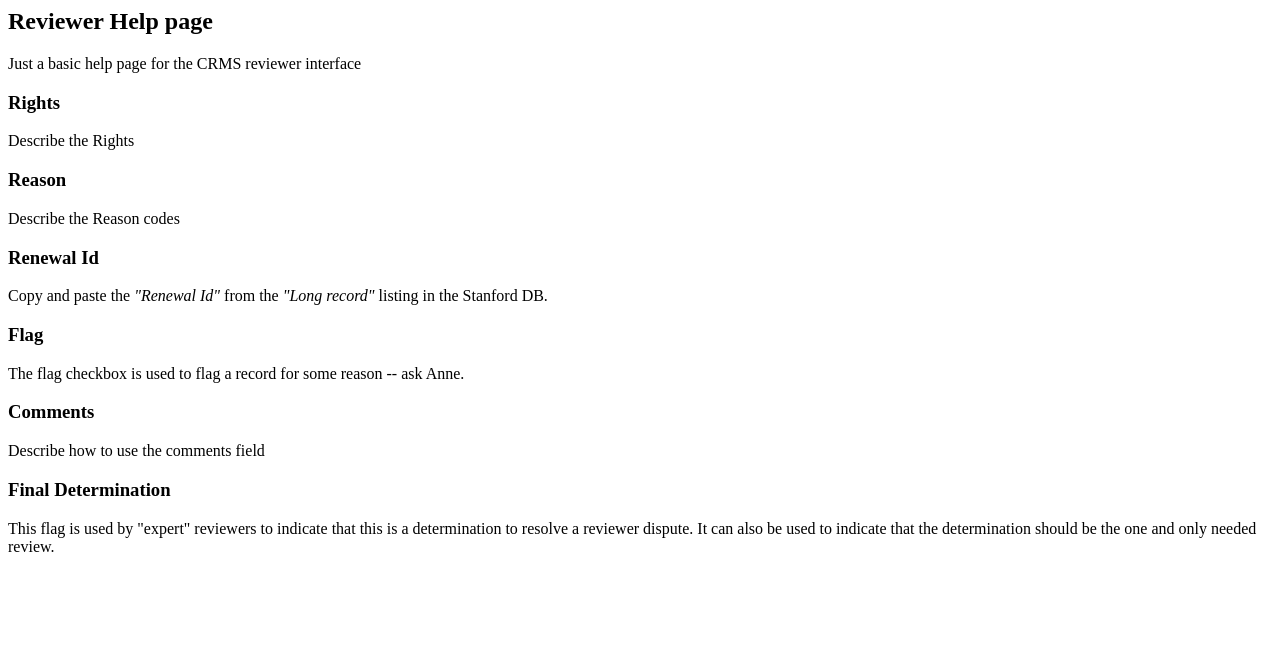
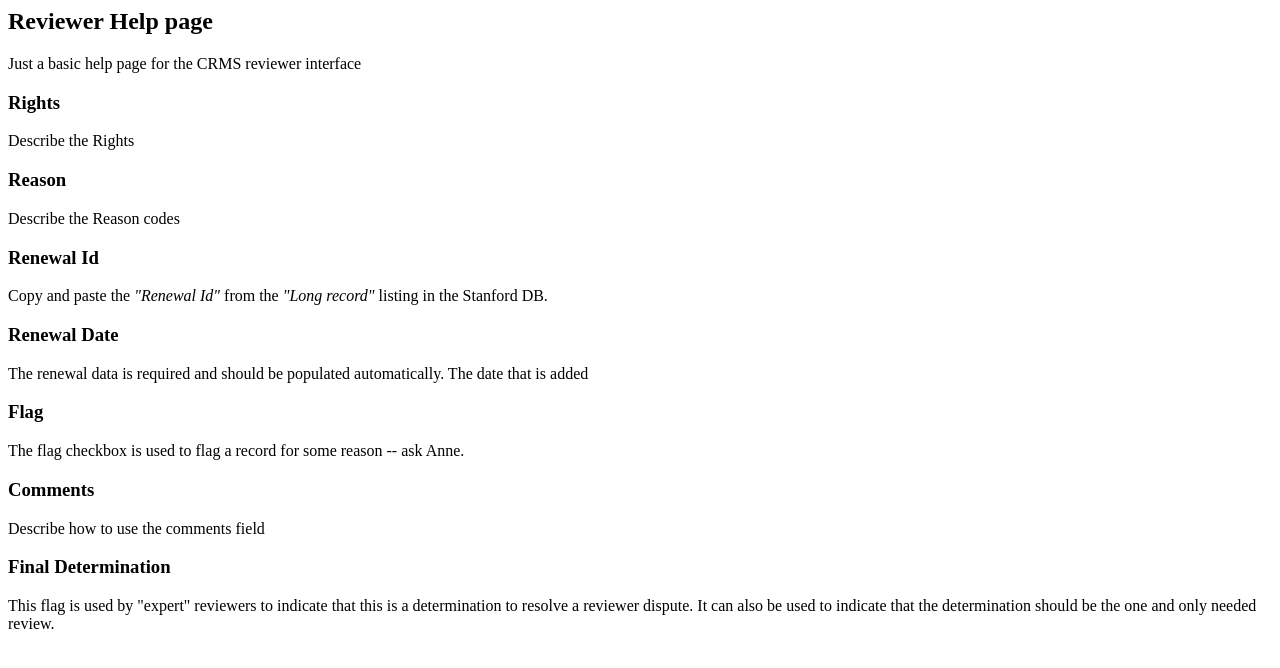
Before and after one commit to hathitrust/crms, a plain HTML site: page web/c/crms/help.html in a window 1280 px wide. Drawn offline with Linux system fonts and the light colour scheme.

Commit message:
*** empty log message ***

```diff
--- a/web/c/crms/help.html
+++ b/web/c/crms/help.html
@@ -17,6 +17,9 @@
     <h3><a name="renewal">Renewal Id</a></h3>
     <p>Copy and paste the <i>"Renewal Id"</i> from the <i>"Long record"</i> listing in the Stanford DB.</p>
 
+    <h3><a name="renewalDate">Renewal Date</a></h3>
+    <p>The renewal data is required and should be populated automatically.  The date that is added </p>
+
     <h3><a name="flag">Flag</a></h3>
     <p>The flag checkbox is used to flag a record for some reason -- ask Anne.</p>
 
```
